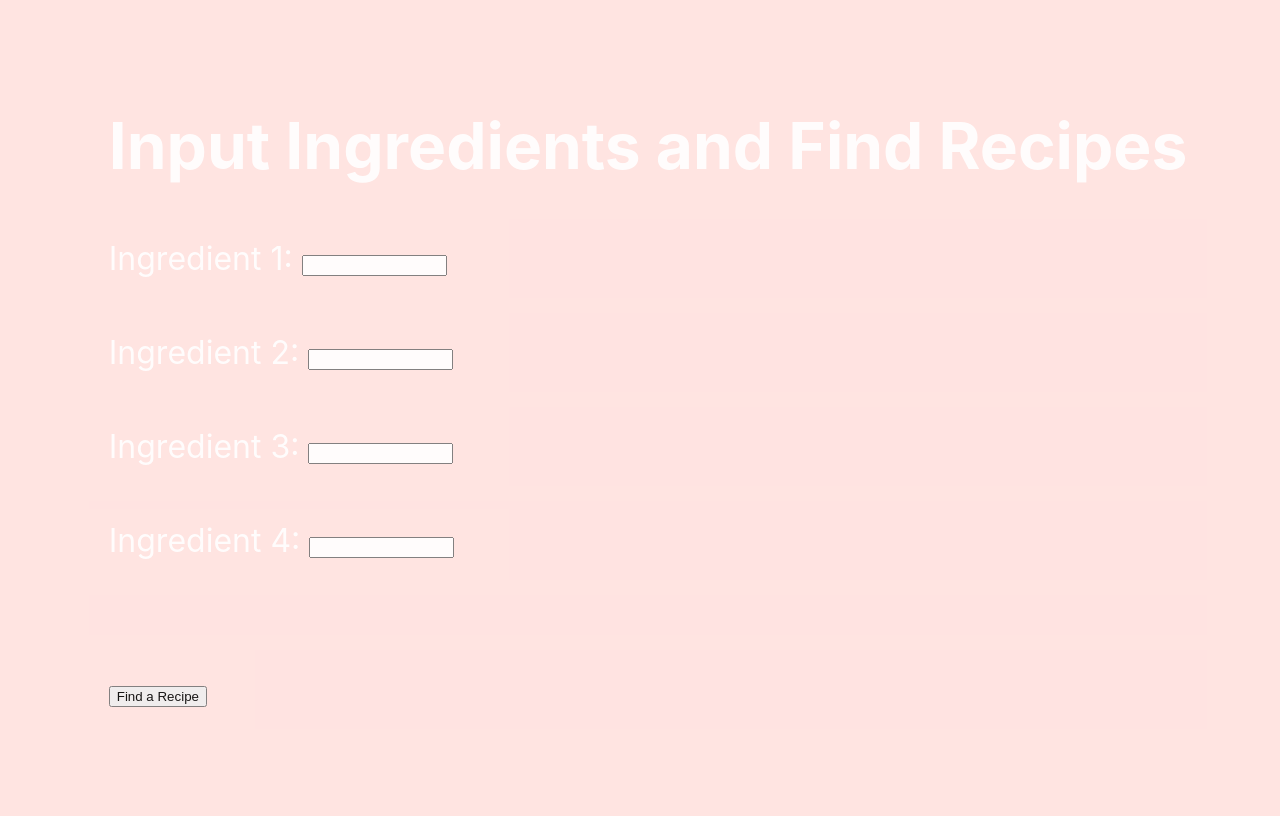
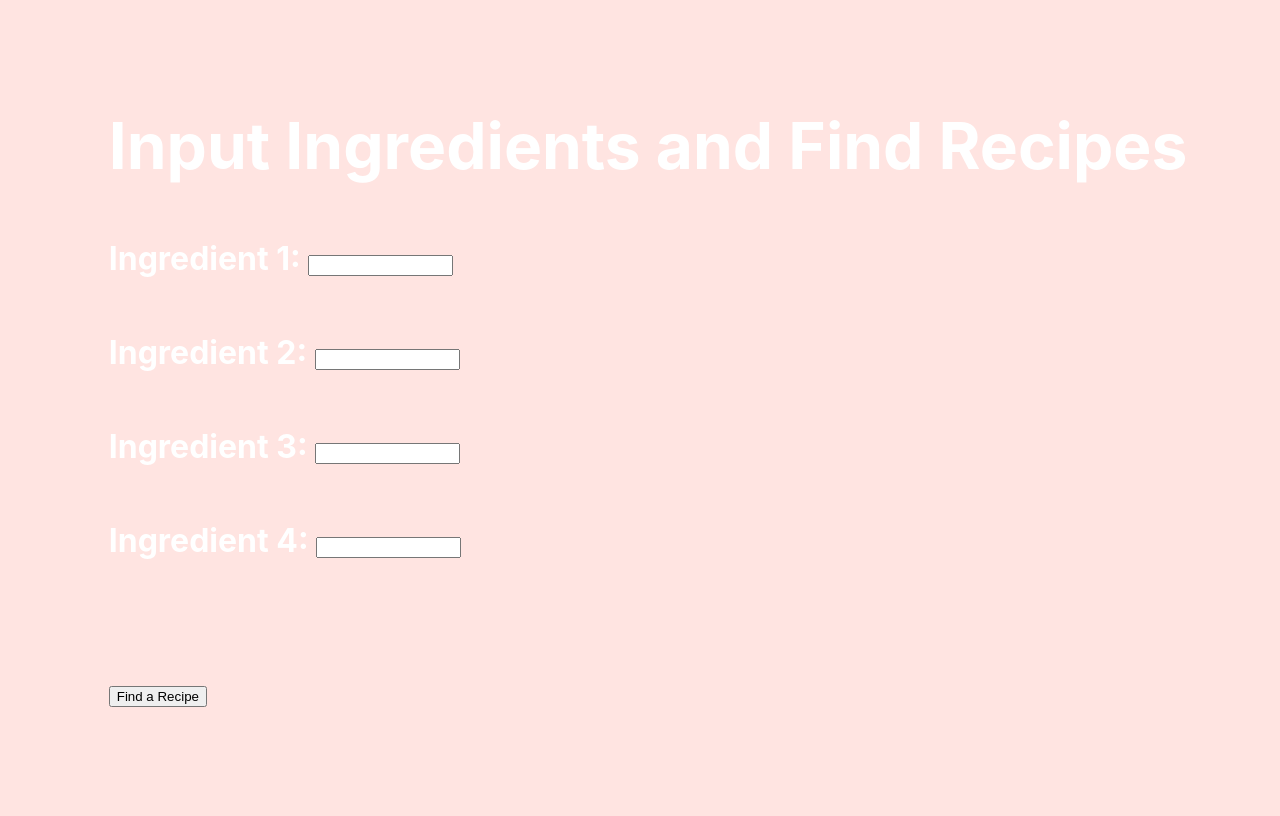
Before and after one commit to takakikato/MIS3640-Team-Project, a Flask app: page /search/ in a window 1280 px wide. Run offline with Flask 2, Linux system fonts and the light colour scheme.

Commit message:
Update search.html

```diff
--- a/templates/search.html
+++ b/templates/search.html
@@ -11,7 +11,7 @@
         <h2>Input Ingredients and Find Recipes</h2>
         <form method="POST" name="recipe_search">
             {% if error %}
-            <p style="color:red">Could not find recipe, please try again.</p>
+            <p style="color:darkred">Could not find recipe, please try again.</p>
             {% endif %}
 
           <p> Ingredient 1: <input type="text" size="15" name="ingredient 1" />  </p>
@@ -47,9 +47,10 @@
       padding: 20px;
       margin: 15px;
       z-index: 1;
-      opacity: 0.9;
+      opacity: 1;
       color: white;
       background-color: mistyrose;
+      font-weight: bold;
       }
       h2 {
       text-align: left;
@@ -58,7 +59,7 @@
       padding: 20px;
       margin: 15px;
       z-index: 1;
-      opacity: 0.9;
+      opacity: 1;
       color: white;
       background-color: mistyrose;
       }
```
